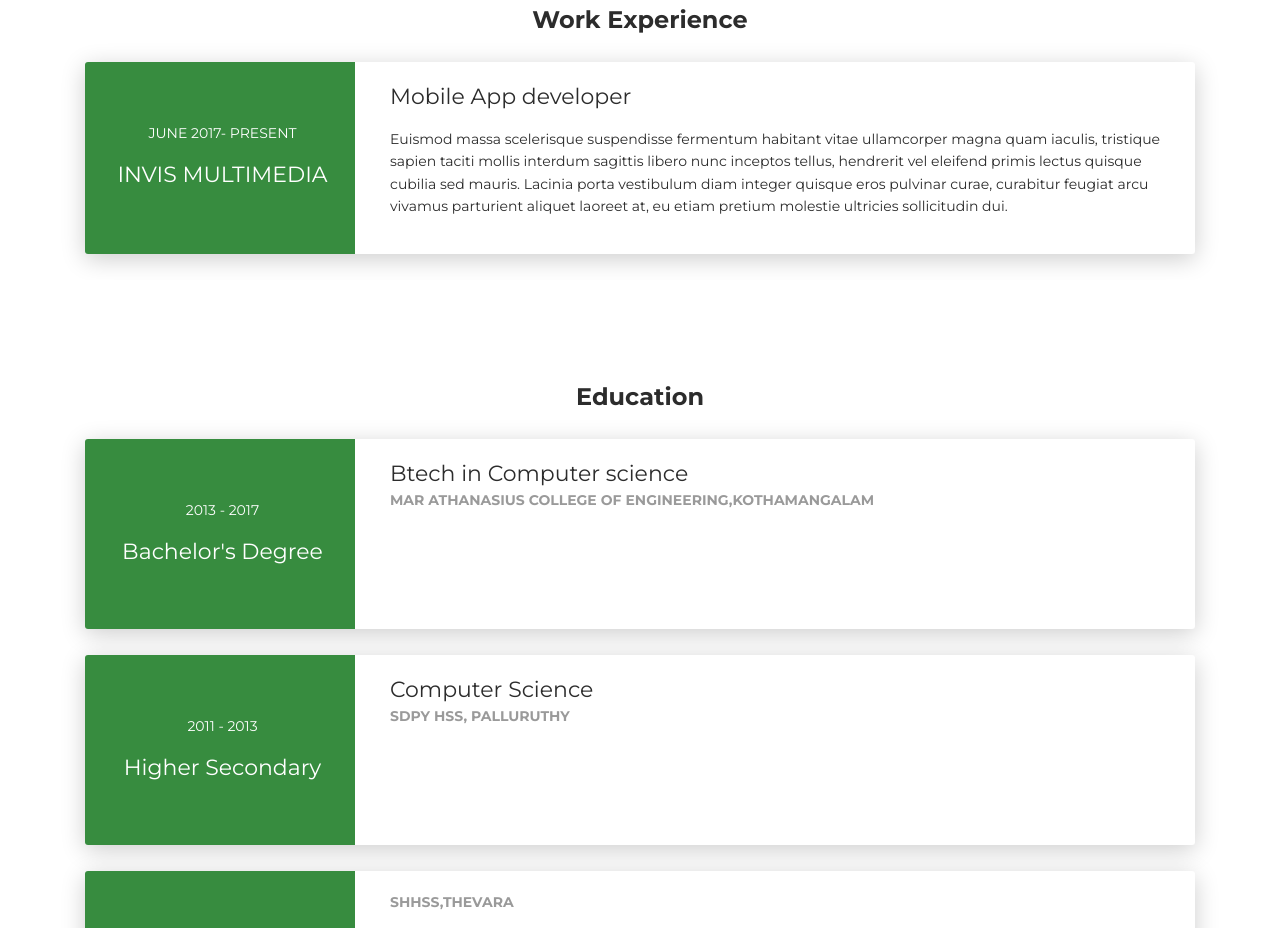
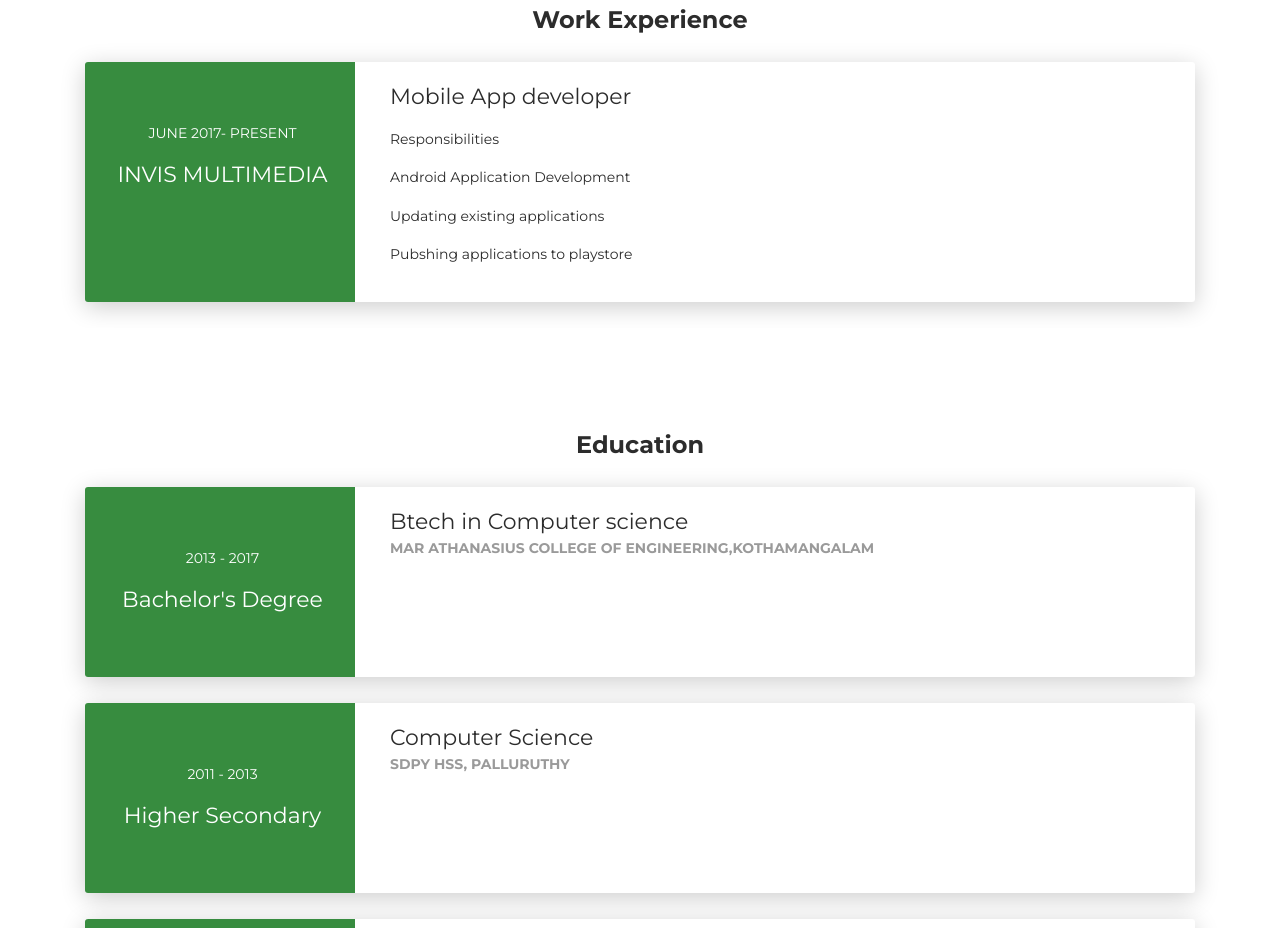
Before and after one commit to nikhilbiju67/github.io, a plain HTML site: page index.html in a window 1280 px wide. Shown: the part 2459-3387 px from the top of the page. Drawn offline with Linux system fonts and the light colour scheme.

Commit message:
Update index.html

```diff
--- a/index.html
+++ b/index.html
@@ -326,7 +326,11 @@
         <div class="col-md-9" data-aos="fade-left" data-aos-offset="50" data-aos-duration="500">
           <div class="card-body">
             <div class="h5">Mobile App developer</div>
-            <p>Euismod massa scelerisque suspendisse fermentum habitant vitae ullamcorper magna quam iaculis, tristique sapien taciti mollis interdum sagittis libero nunc inceptos tellus, hendrerit vel eleifend primis lectus quisque cubilia sed mauris. Lacinia porta vestibulum diam integer quisque eros pulvinar curae, curabitur feugiat arcu vivamus parturient aliquet laoreet at, eu etiam pretium molestie ultricies sollicitudin dui.</p>
+            <p> Responsibilities</p>
+		  <p>Android Application Development</p>
+		  <p> Updating existing applications</p>
+		  <p>Pubshing applications to playstore</p>
+
           </div>
         </div>
       </div>
```
